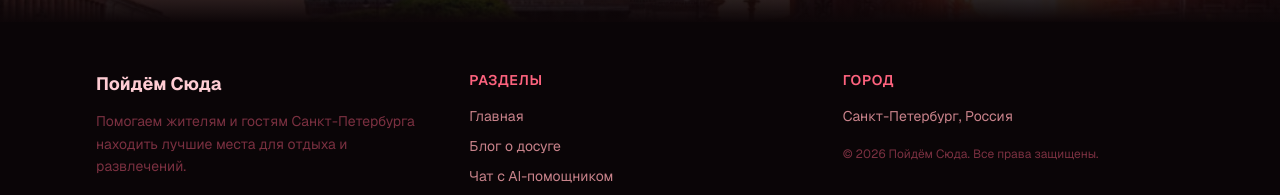
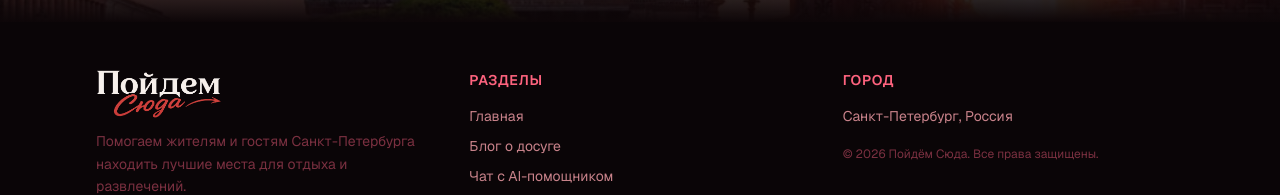
Before and after one commit to sachalysov/poydomsuda, a Next.js app: page / in a window 1280 px wide. Shown: the part 1465-1660 px from the top of the page. Built offline with nearby package versions, Linux system fonts and the light colour scheme; no server answers; the database is empty.

Commit message:
добавил лого в футер

```diff
--- a/src/components/Footer.tsx
+++ b/src/components/Footer.tsx
@@ -17,7 +17,13 @@ export default function Footer() {
           {/* Brand */}
           <div>
             <div className="mb-3">
-              <span className="font-bold text-lg text-rose-200">Пойдём Сюда</span>
+              <img
+                src="/logo-footer.png"
+                alt="Пойдём Сюда"
+                width={84}
+                height={56}
+                className="h-10 sm:h-12 w-auto object-contain object-left"
+              />
             </div>
             <p className="text-sm text-[#7A3040] leading-relaxed">
               Помогаем жителям и гостям Санкт-Петербурга находить лучшие места для отдыха и развлечений.
```
Also changed, not shown: public/logo-footer.png (added).
